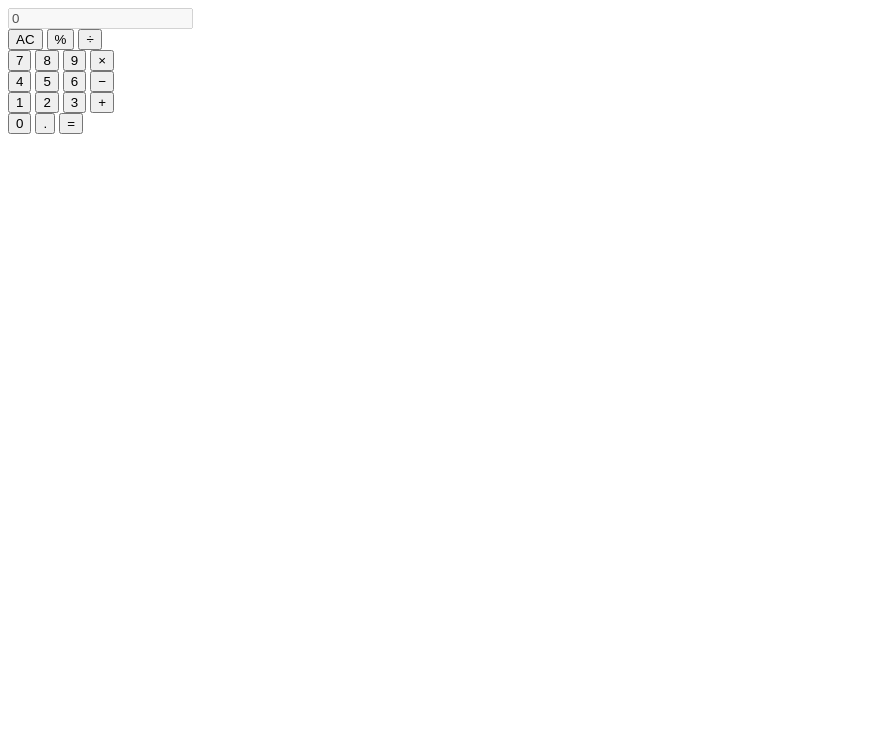
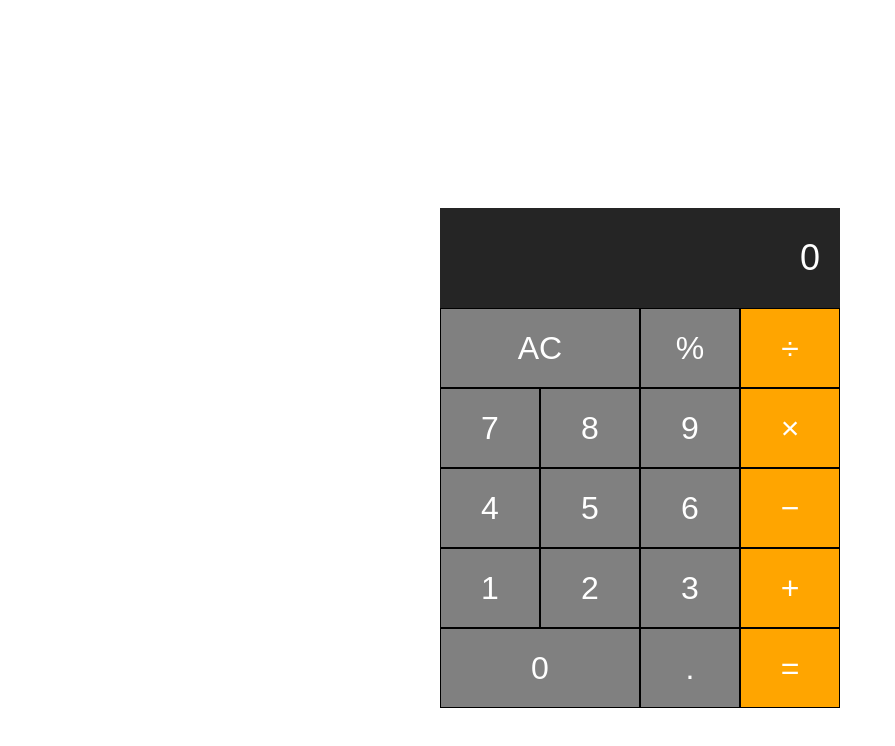
Before and after one commit to efade/progate_calculator, a plain HTML site: page index.html in a window 1280 px wide. Shown: the whole page, without its empty margins (0-895 px from the left). Drawn offline with Linux system fonts and the light colour scheme.

Commit message:
Finished styling

```diff
--- a/index.html
+++ b/index.html
@@ -39,5 +39,6 @@
             </div>
         </div>
     </div>
+    <script type="text/javascript" src="script.js"></script>
 </body>
 </html>
--- a/script.js
+++ b/script.js
@@ -0,0 +1,2 @@
+const numbers = document.querySelectorAll(".number");
+console.log(numbers);
--- a/stylesheet.css
+++ b/stylesheet.css
@@ -0,0 +1,52 @@
+.calculator {
+    text-align: center;
+    margin: 0 auto;
+    padding-top: 200px;
+    width: 400px;
+}
+
+.calculator-screen {
+  width: 100%;
+  height: 100px;
+  background-color: #252525;
+  color: #fff;
+  text-align: right;
+  font-size: 36px;
+  border: none;
+  padding: 0 20px;
+  box-sizing: border-box;
+}
+
+.calculator-keys {
+  width: 100%;
+}
+
+.row {
+  display: flex;
+}
+
+button {
+  height: 80px;
+  background-color: gray;
+  border: 1px solid black;
+  font-size: 32px;
+  color: #fff;
+  width: 25%;
+  outline: none;
+}
+
+.all-clear, .zero-btn {
+  width: 50%;
+}
+
+.operator, .equal-sign {
+  background-color: orange;
+}
+
+button:hover {
+  background-color: darkgray;
+}
+
+.operator:hover, .equal-sign:hover {
+  background-color: darkorange;
+}
```
